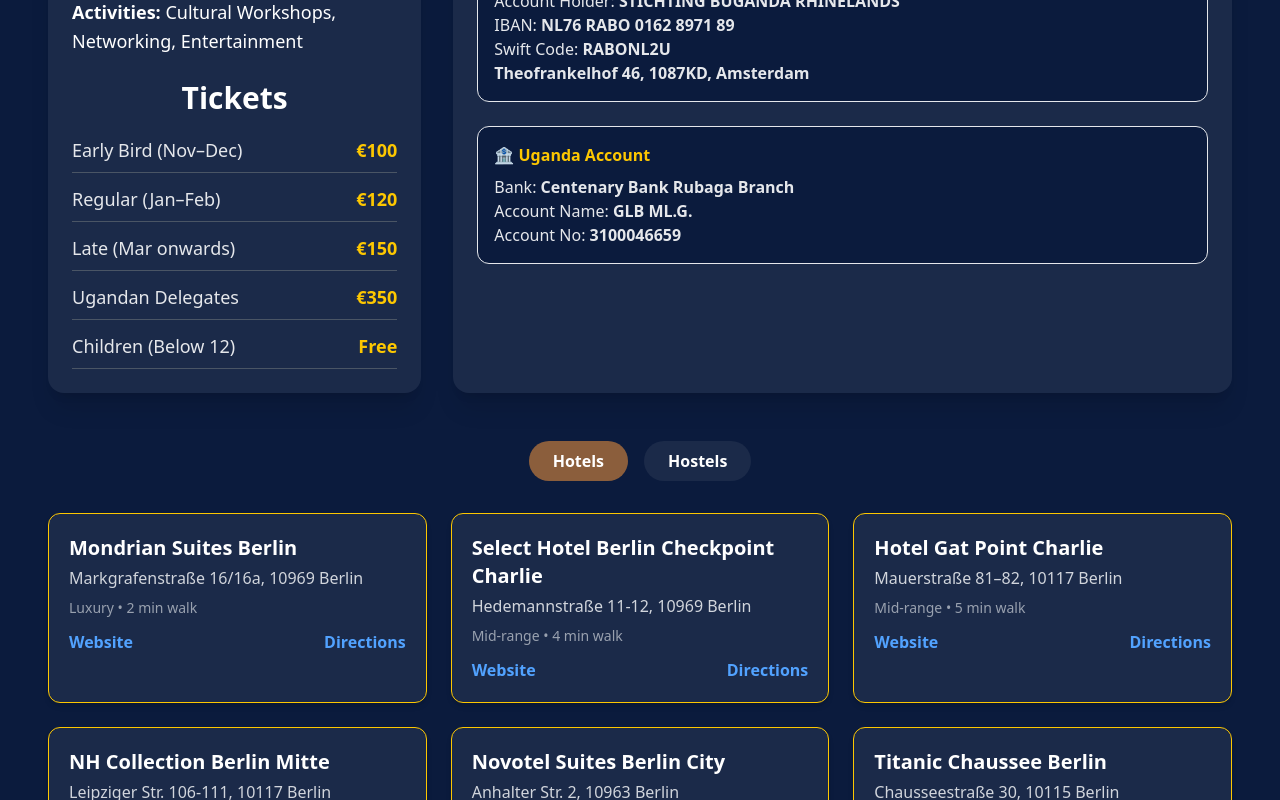
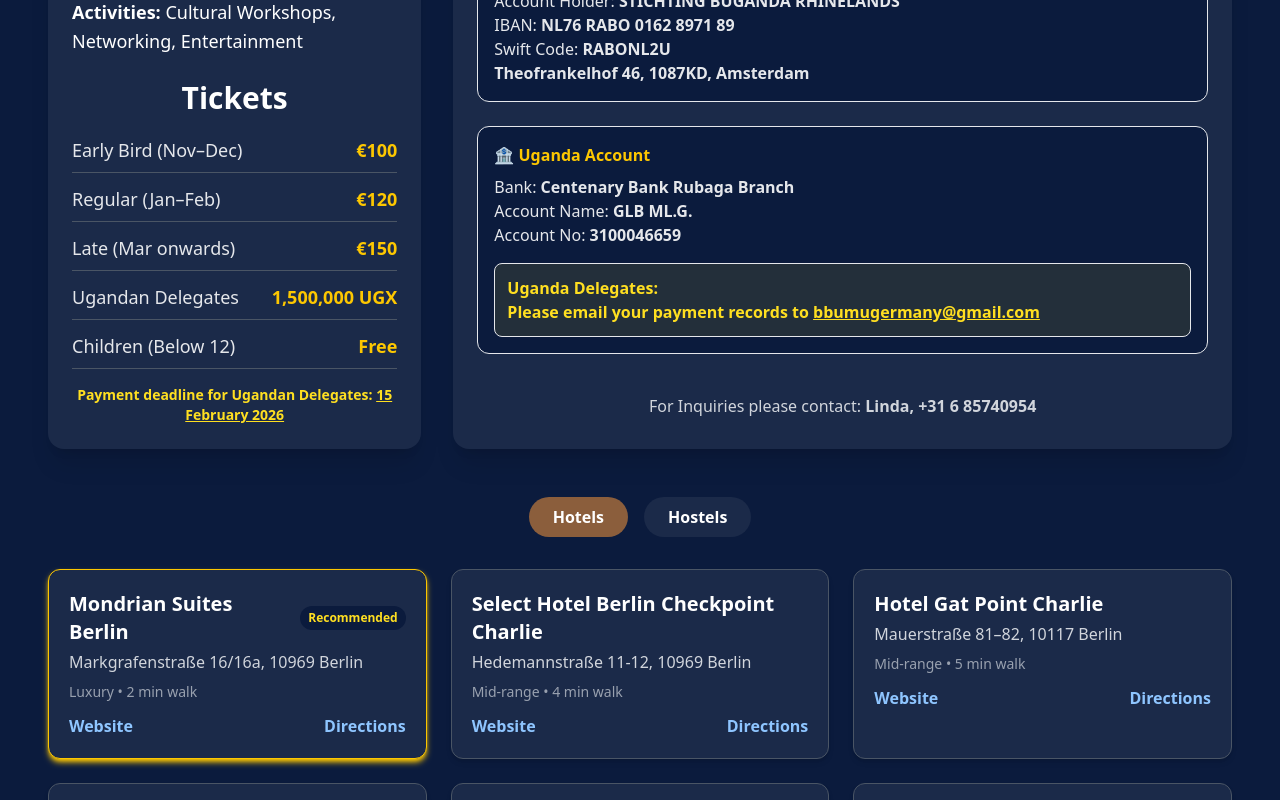
Before and after one commit to mperwe/bug-form_frontend, a React (Vite) app: page / in a window 1280 px wide. Shown: the part 1060-1860 px from the top of the page. Built offline with nearby package versions, Linux system fonts and the light colour scheme; the HTML template or start-up script is replaced by a standard one.

Commit message:
edit on ug delegates

```diff
--- a/src/pages/Home.jsx
+++ b/src/pages/Home.jsx
@@ -5,7 +5,12 @@
 export default function Home() {
   const [currentTime, setCurrentTime] = useState(new Date());
   const eventDate = new Date("May 22, 2026 00:00:00").getTime();
-  const [timeLeft, setTimeLeft] = useState({ days: 0, hours: 0, minutes: 0, seconds: 0 });
+  const [timeLeft, setTimeLeft] = useState({
+    days: 0,
+    hours: 0,
+    minutes: 0,
+    seconds: 0,
+  });
   const [activeFilter, setActiveFilter] = useState("hotels");
 
   useEffect(() => {
@@ -21,9 +26,14 @@
       }
 
       const days = Math.floor(distance / (1000 * 60 * 60 * 24));
-      const hours = Math.floor((distance % (1000 * 60 * 60 * 24)) / (1000 * 60 * 60));
-      const minutes = Math.floor((distance % (1000 * 60 * 60)) / (1000 * 60));
+      const hours = Math.floor(
+        (distance % (1000 * 60 * 60 * 24)) / (1000 * 60 * 60)
+      );
+      const minutes = Math.floor(
+        (distance % (1000 * 60 * 60)) / (1000 * 60)
+      );
       const seconds = Math.floor((distance % (1000 * 60)) / 1000);
+
       setTimeLeft({ days, hours, minutes, seconds });
     }, 1000);
 
@@ -31,58 +41,212 @@
   }, []);
 
   const formatTime = (num) => num.toString().padStart(2, "0");
-  const digitalTime = currentTime.toLocaleTimeString([], { hour: "2-digit", minute: "2-digit", second: "2-digit" });
-  const dateString = currentTime.toLocaleDateString("en-US", { weekday: "long", month: "long", day: "numeric", year: "numeric" });
 
+  const digitalTime = currentTime.toLocaleTimeString([], {
+    hour: "2-digit",
+    minute: "2-digit",
+    second: "2-digit",
+  });
+
+  const dateString = currentTime.toLocaleDateString("en-US", {
+    weekday: "long",
+    month: "long",
+    day: "numeric",
+    year: "numeric",
+  });
+
+  //
+  // HOTELS LIST
+  //
   const hotels = [
-    { name: "Mondrian Suites Berlin", address: "Markgrafenstraße 16/16a, 10969 Berlin", url: "https://www.mondriansuites.com/", directions: "https://www.google.com/maps/dir//Mondrian+Suites+Berlin/", type: "Luxury", distance: "2 min walk" },
-    { name: "Select Hotel Berlin Checkpoint Charlie", address: "Hedemannstraße 11-12, 10969 Berlin", url: "https://www.select-hotels.com/en/hotel/select-hotel-berlin-checkpoint-charlie/", directions: "https://www.google.com/maps/dir//Select+Hotel+Berlin+Checkpoint+Charlie/", type: "Mid-range", distance: "4 min walk" },
-    { name: "Hotel Gat Point Charlie", address: "Mauerstraße 81–82, 10117 Berlin", url: "https://www.hotelgatpointcharlie.com/", directions: "https://www.google.com/maps/dir//Hotel+Gat+Point+Charlie/", type: "Mid-range", distance: "5 min walk" },
-    { name: "NH Collection Berlin Mitte", address: "Leipziger Str. 106-111, 10117 Berlin", url: "https://www.nh-hotels.com/hotel/nh-collection-berlin-mitte-checkpoint-charlie", directions: "https://www.google.com/maps/dir//NH+Collection+Berlin+Mitte/", type: "Luxury", distance: "6 min walk" },
-    { name: "Novotel Suites Berlin City", address: "Anhalter Str. 2, 10963 Berlin", url: "https://all.accor.com/hotel/3745/index.en.shtml", directions: "https://www.google.com/maps/dir//Novotel+Suites+Berlin+City+Potsdamer+Platz/", type: "Mid-range", distance: "9 min walk" },
-    { name: "Titanic Chaussee Berlin", address: "Chausseestraße 30, 10115 Berlin", url: "https://www.titanic.com.tr/titanic-chaussee-berlin", directions: "https://www.google.com/maps/dir//Titanic+Chaussee+Berlin/", type: "Luxury", distance: "10 min walk" },
-    { name: "Adina Apartment Hotel Berlin", address: "Krausenstraße 35-36, 10117 Berlin", url: "https://www.adinahotels.com/de/apartments/berlin-checkpoint-charlie/", directions: "https://www.google.com/maps/dir//Adina+Apartment+Hotel+Berlin/", type: "Luxury", distance: "10 min walk" },
-    { name: "Mövenpick Hotel Berlin", address: "Schöneberger Str. 3, 10963 Berlin", url: "https://www.movenpick.com/", directions: "https://www.google.com/maps/dir//Mövenpick+Hotel+Berlin/", type: "Luxury", distance: "10 min walk" },
-    { name: "Hilton Berlin", address: "Mohrenstraße 30, 10117 Berlin", url: "https://www.hilton.com/en/hotels/berhitw-hilton-berlin/", directions: "https://www.google.com/maps/dir//Hilton+Berlin/", type: "Luxury", distance: "15 min walk" }
+    {
+      name: "Mondrian Suites Berlin",
+      address: "Markgrafenstraße 16/16a, 10969 Berlin",
+      url: "https://www.mondriansuites.com/",
+      directions: "https://www.google.com/maps/dir//Mondrian+Suites+Berlin/",
+      type: "Luxury",
+      distance: "2 min walk",
+      recommended: true,
+    },
+    {
+      name: "Select Hotel Berlin Checkpoint Charlie",
+      address: "Hedemannstraße 11-12, 10969 Berlin",
+      url: "https://www.select-hotels.com/en/hotel/select-hotel-berlin-checkpoint-charlie/",
+      directions:
+        "https://www.google.com/maps/dir//Select+Hotel+Berlin+Checkpoint+Charlie/",
+      type: "Mid-range",
+      distance: "4 min walk",
+    },
+    {
+      name: "Hotel Gat Point Charlie",
+      address: "Mauerstraße 81–82, 10117 Berlin",
+      url: "https://www.hotelgatpointcharlie.com/",
+      directions:
+        "https://www.google.com/maps/dir//Hotel+Gat+Point+Charlie/",
+      type: "Mid-range",
+      distance: "5 min walk",
+    },
+    {
+      name: "NH Collection Berlin Mitte",
+      address: "Leipziger Str. 106-111, 10117 Berlin",
+      url: "https://www.nh-hotels.com/hotel/nh-collection-berlin-mitte-checkpoint-charlie",
+      directions:
+        "https://www.google.com/maps/dir//NH+Collection+Berlin+Mitte/",
+      type: "Luxury",
+      distance: "6 min walk",
+    },
+    {
+      name: "Novotel Suites Berlin City",
+      address: "Anhalter Str. 2, 10963 Berlin",
+      url: "https://all.accor.com/hotel/3745/index.en.shtml",
+      directions:
+        "https://www.google.com/maps/dir//Novotel+Suites+Berlin+City+Potsdamer+Platz/",
+      type: "Mid-range",
+      distance: "9 min walk",
+    },
+    {
+      name: "Titanic Chaussee Berlin",
+      address: "Chausseestraße 30, 10115 Berlin",
+      url: "https://www.titanic.com.tr/titanic-chaussee-berlin",
+      directions:
+        "https://www.google.com/maps/dir//Titanic+Chaussee+Berlin/",
+      type: "Luxury",
+      distance: "10 min walk",
+    },
+    {
+      name: "Adina Apartment Hotel Berlin",
+      address: "Krausenstraße 35-36, 10117 Berlin",
+      url: "https://www.adinahotels.com/de/apartments/berlin-checkpoint-charlie/",
+      directions:
+        "https://www.google.com/maps/dir//Adina+Apartment+Hotel+Berlin/",
+      type: "Luxury",
+      distance: "10 min walk",
+    },
+    {
+      name: "Mövenpick Hotel Berlin",
+      address: "Schöneberger Str. 3, 10963 Berlin",
+      url: "https://www.movenpick.com/",
+      directions:
+        "https://www.google.com/maps/dir//Mövenpick+Hotel+Berlin/",
+      type: "Luxury",
+      distance: "10 min walk",
+    },
+    {
+      name: "Hilton Berlin",
+      address: "Mohrenstraße 30, 10117 Berlin",
+      url: "https://www.hilton.com/en/hotels/berhitw-hilton-berlin/",
+      directions: "https://www.google.com/maps/dir//Hilton+Berlin/",
+      type: "Luxury",
+      distance: "15 min walk",
+    },
   ];
 
+  const sortedHotels = hotels.sort(
+    (a, b) => (b.recommended ? 1 : 0) - (a.recommended ? 1 : 0)
+  );
+
+  //
+  // HOSTELS LIST
+  //
   const hostels = [
-    { name: "Check In Hostel Berlin", address: "Markgrafenstraße 68, 10969 Berlin", url: "https://www.booking.com/hotel/de/check-in-hostel-berlin.html", directions: "https://www.google.com/maps/dir//Check+In+Hostel+Berlin/", type: "Budget", distance: "2 min walk" },
-    { name: "Nena Hostel Berlin Mitte", address: "Provinzstraße 16, Berlin", url: "https://www.nena-apartments.de/en/locations/berlin/nena-hostel-berlin-mitte/", directions: "https://www.google.com/maps/dir//Nena+Hostel+Berlin+Mitte/", type: "Budget", distance: "5 min walk" },
-    { name: "Generator Berlin Mitte", address: "Berlin Mitte", url: "https://staygenerator.com/hostels/berlin/mitte?lang=en-GB", directions: "https://www.google.com/maps/dir//Generator+Berlin+Mitte/", type: "Budget", distance: "7 min walk" },
-    { name: "Heart of Gold Hostel Berlin", address: "Berlin Mitte", url: "https://www.heartofgold-hostel.de/", directions: "https://www.google.com/maps/dir//Heart+of+Gold+Hostel+Berlin/", type: "Budget", distance: "8 min walk" },
-    { name: "Metropol Hostel Berlin", address: "Berlin Kreuzberg", url: "https://www.momondo.com/hotels/berlin/Metropol-Hostel-Berlin.mhd349548.ksp", directions: "https://www.google.com/maps/dir//Metropol+Hostel+Berlin/", type: "Budget", distance: "10 min walk" },
-    { name: "Ballhaus Berlin Hostel", address: "Chausseestraße 102, Berlin", url: "https://www.ballist-haus-berlin-hostel.de/", directions: "https://www.google.com/maps/dir//Ballhaus+Berlin+Hostel/", type: "Budget", distance: "11 min walk" },
-    { name: "Acama Hotel & Hostel Kreuzberg", address: "Tempelhofer Ufer 8/9, 10963 Berlin", url: "https://www.booking.com/hotel/de/acama-hotel-hostel-kreuzberg.html", directions: "https://www.google.com/maps/dir//acama+Hotel+%26+Hostel+Kreuzberg/", type: "Budget", distance: "12 min walk" },
-    { name: "36 Rooms Hostel Berlin Kreuzberg", address: "Spreewaldplatz 8, 10999 Berlin", url: "https://www.booking.com/hotel/de/36-rooms-berlin-kreuzberg.html", directions: "https://www.google.com/maps/dir//36+Rooms+Hostel+Berlin/", type: "Budget", distance: "15 min walk" }
+    {
+      name: "Check In Hostel Berlin",
+      address: "Markgrafenstraße 68, 10969 Berlin",
+      url: "https://www.booking.com/hotel/de/check-in-hostel-berlin.html",
+      directions: "https://www.google.com/maps/dir//Check+In+Hostel+Berlin/",
+      type: "Budget",
+      distance: "2 min walk",
+    },
+    {
+      name: "Nena Hostel Berlin Mitte",
+      address: "Provinzstraße 16, Berlin",
+      url: "https://www.nena-apartments.de/en/locations/berlin/nena-hostel-berlin-mitte/",
+      directions: "https://www.google.com/maps/dir//Nena+Hostel+Berlin+Mitte/",
+      type: "Budget",
+      distance: "5 min walk",
+    },
+    {
+      name: "Generator Berlin Mitte",
+      address: "Berlin Mitte",
+      url: "https://staygenerator.com/hostels/berlin/mitte?lang=en-GB",
+      directions: "https://www.google.com/maps/dir//Generator+Berlin+Mitte/",
+      type: "Budget",
+      distance: "7 min walk",
+    },
+    {
+      name: "Heart of Gold Hostel Berlin",
+      address: "Berlin Mitte",
+      url: "https://www.heartofgold-hostel.de/",
+      directions:
+        "https://www.google.com/maps/dir//Heart+of+Gold+Hostel+Berlin/",
+      type: "Budget",
+      distance: "8 min walk",
+    },
+    {
+      name: "Metropol Hostel Berlin",
+      address: "Berlin Kreuzberg",
+      url: "https://www.momondo.com/hotels/berlin/Metropol-Hostel-Berlin.mhd349548.ksp",
+      directions:
+        "https://www.google.com/maps/dir//Metropol+Hostel+Berlin/",
+      type: "Budget",
+      distance: "10 min walk",
+    },
+    {
+      name: "Ballhaus Berlin Hostel",
+      address: "Chausseestraße 102, Berlin",
+      url: "https://www.ballist-haus-berlin-hostel.de/",
+      directions:
+        "https://www.google.com/maps/dir//Ballhaus+Berlin+Hostel/",
+      type: "Budget",
+      distance: "11 min walk",
+    },
+    {
+      name: "Acama Hotel & Hostel Kreuzberg",
+      address: "Tempelhofer Ufer 8/9, 10963 Berlin",
+      url: "https://www.booking.com/hotel/de/acama-hotel-hostel-kreuzberg.html",
+      directions:
+        "https://www.google.com/maps/dir//acama+Hotel+%26+Hostel+Kreuzberg/",
+      type: "Budget",
+      distance: "12 min walk",
+    },
+    {
+      name: "36 Rooms Hostel Berlin Kreuzberg",
+      address: "Spreewaldplatz 8, 10999 Berlin",
+      url: "https://www.booking.com/hotel/de/36-rooms-berlin-kreuzberg.html",
+      directions:
+        "https://www.google.com/maps/dir//36+Rooms+Hostel+Berlin/",
+      type: "Budget",
+      distance: "15 min walk",
+    },
   ];
 
+  //
+  // TICKETS
+  //
   const tickets = [
     { type: "Early Bird (Nov–Dec)", price: "€100" },
     { type: "Regular (Jan–Feb)", price: "€120" },
     { type: "Late (Mar onwards)", price: "€150" },
-    { type: "Ugandan Delegates", price: "€350" },
-    { type: "Children (Below 12)", price: "Free" }
+    { type: "Ugandan Delegates", price: "1,500,000 UGX" },
+    { type: "Children (Below 12)", price: "Free" },
   ];
 
   return (
     <div className="flex flex-col min-h-screen bg-[#0B1B3D] text-white">
       <Navbar />
 
-  {/* Hero Section */}
+      {/* HERO SECTION */}
       <section
         className="relative bg-white text-[#0B1B3D] pt-32 pb-32 px-4 flex items-center justify-center"
         style={{
           backgroundImage: "url('/bbeco.jpg')",
-    backgroundSize: "cover",           // cover entire hero
-    backgroundPosition: "center 30%",  // shift image slightly down
+          backgroundSize: "cover",
+          backgroundPosition: "center 30%",
           backgroundRepeat: "no-repeat",
         }}
       >
-  {/* Overlay: lighten image + subtle dark gradient */}
         <div className="absolute inset-0 bg-gradient-to-b from-white/80 via-white/60 to-black/20"></div>
 
-  {/* Hero content */}
         <div className="relative max-w-3xl text-center">
           <h1 className="text-3xl md:text-5xl font-extrabold uppercase tracking-wide mb-3 text-black">
             Buganda Bumu European Convention
@@ -91,18 +255,26 @@
             Hosted by the Berlin Chapter in Berlin, Germany
           </p>
           <p className="text-sm md:text-base mb-4 text-gray-600">
-      Celebrate our heritage, connect with the community, and experience an unforgettable European Convention!
+            Celebrate our heritage, connect with the community, and experience
+            an unforgettable European Convention!
           </p>
           <p className="text-blue-900 text-lg md:text-xl font-bold mb-6">
             May 22–24, 2026 | Gloria Events Center, Berlin
           </p>
 
-    {/* Countdown Timer */}
+          {/* COUNTDOWN */}
           <div className="flex flex-wrap justify-center gap-4 mb-6">
             {["Days", "Hours", "Minutes", "Seconds"].map((unit, i) => (
-        <div key={i} className="flex flex-col items-center bg-[#F5E6D3]/20 rounded-2xl p-3 w-20 shadow-lg border border-[#0B1B3D]">
-          <span className="text-2xl font-extrabold text-[#8B5E3C]">{formatTime(timeLeft[unit.toLowerCase()])}</span>
-          <span className="text-xs md:text-sm text-[#8B5E3C] uppercase">{unit}</span>
+              <div
+                key={i}
+                className="flex flex-col items-center bg-[#F5E6D3]/20 rounded-2xl p-3 w-20 shadow-lg border border-[#0B1B3D]"
+              >
+                <span className="text-2xl font-extrabold text-[#8B5E3C]">
+                  {formatTime(timeLeft[unit.toLowerCase()])}
+                </span>
+                <span className="text-xs md:text-sm text-[#8B5E3C] uppercase">
+                  {unit}
+                </span>
               </div>
             ))}
           </div>
@@ -122,96 +294,199 @@
         </div>
       </section>
 
-
-
-
-
-      {/* Main Content */}
+      {/* MAIN CONTENT */}
       <main className="flex-grow py-12 px-4 sm:px-6 md:px-12">
         <div className="max-w-7xl mx-auto grid grid-cols-1 md:grid-cols-3 gap-8">
-
-          {/* Convention & Tickets */}
+          {/* CONVENTION INFO */}
           <div className="bg-[#1B2A49] rounded-2xl p-6 shadow-xl hover:shadow-2xl transition">
-            <h2 className="text-3xl font-bold mb-5 text-white text-center">Convention 2026</h2>
-            <p className="text-2xl font-extrabold mb-4 text-center text-gray-200">"Preserving Heritage & Navigating Modernity in the Diaspora"</p>
+            <h2 className="text-3xl font-bold mb-5 text-white text-center">
+              Convention 2026
+            </h2>
+            <p className="text-2xl font-extrabold mb-4 text-center text-gray-200">
+              "Preserving Heritage & Navigating Modernity in the Diaspora"
+            </p>
 
             <ul className="text-lg space-y-2 leading-relaxed mb-6">
-              <li><strong>Date:</strong> May 22–24, 2026</li>
-              <li><strong>Location:</strong> Gloria Events Center, Markgrafenstraße 67, 10969 Berlin</li>
-              <li><strong>Activities:</strong> Cultural Workshops, Networking, Entertainment</li>
+              <li>
+                <strong>Date:</strong> May 22–24, 2026
+              </li>
+              <li>
+                <strong>Location:</strong> Gloria Events Center,
+                Markgrafenstraße 67, 10969 Berlin
+              </li>
+              <li>
+                <strong>Activities:</strong> Cultural Workshops, Networking,
+                Entertainment
+              </li>
             </ul>
 
-            <h2 className="text-3xl font-bold mb-5 text-white text-center">Tickets</h2>
+            <h2 className="text-3xl font-bold mb-5 text-white text-center">
+              Tickets
+            </h2>
             <ul className="space-y-3 text-gray-200 text-lg">
               {tickets.map((ticket, i) => (
-                <li key={i} className="flex justify-between border-b border-gray-600 pb-2">{ticket.type} <span className="text-yellow-400 font-semibold">{ticket.price}</span></li>
+                <li
+                  key={i}
+                  className="flex justify-between border-b border-gray-600 pb-2"
+                >
+                  {ticket.type}{" "}
+                  <span className="text-yellow-400 font-semibold">
+                    {ticket.price}
+                  </span>
+                </li>
               ))}
             </ul>
+
+            {/* DISCLAIMER ADDED HERE — NOTHING REMOVED ABOVE */}
+            <p className="mt-4 text-yellow-300 text-sm text-center font-semibold">
+              Payment deadline for Ugandan Delegates:{" "}
+              <span className="underline">15 February 2026</span>
+            </p>
           </div>
 
-          {/* Payment Methods */}
+          {/* PAYMENT METHODS */}
           <div className="bg-[#1B2A49] rounded-2xl p-6 shadow-xl hover:shadow-2xl transition md:col-span-2">
-            <h2 className="text-3xl font-bold mb-5 text-white text-center">Payment Methods</h2>
+            <h2 className="text-3xl font-bold mb-5 text-white text-center">
+              Payment Methods
+            </h2>
+
             <div className="space-y-6 text-gray-200">
               <div className="bg-[#0B1B3D] p-4 rounded-xl border border-white-400">
                 <h3 className="text-yellow-400 font-bold mb-2">💻 PayPal</h3>
                 <p>frankmperwe@gmail.com</p>
-                <p className="text-xs italic text-yellow-300 mt-1">⚠️ Include purpose: <strong>BBECO BERLIN 2026</strong></p>
-              </div>
-              <div className="bg-[#0B1B3D] p-4 rounded-xl border border-white-400">
-                <h3 className="text-yellow-400 font-bold mb-2">🏦 Netherlands Account</h3>
-                <p>Bank: <strong>Rabobank</strong></p>
-                <p>Account Holder: <strong>STICHTING BUGANDA RHINELANDS</strong></p>
-                <p>IBAN: <strong>NL76 RABO 0162 8971 89</strong></p>
-                <p>Swift Code: <strong>RABONL2U</strong></p>
-                <p><strong>Theofrankelhof 46, 1087KD, Amsterdam</strong></p>
+                <p className="text-xs italic text-yellow-300 mt-1">
+                  ⚠️ Include purpose: <strong>BBECO BERLIN 2026</strong>
+                </p>
               </div>
 
               <div className="bg-[#0B1B3D] p-4 rounded-xl border border-white-400">
-                <h3 className="text-yellow-400 font-bold mb-2">🏦 Uganda Account</h3>
-                <p>Bank: <strong>Centenary Bank Rubaga Branch</strong></p>
-                <p>Account Name: <strong>GLB ML.G.</strong></p>
-                <p>Account No: <strong>3100046659</strong></p>
-
+                <h3 className="text-yellow-400 font-bold mb-2">
+                  🏦 Netherlands Account
+                </h3>
+                <p>
+                  Bank: <strong>Rabobank</strong>
+                </p>
+                <p>
+                  Account Holder: <strong>STICHTING BUGANDA RHINELANDS</strong>
+                </p>
+                <p>
+                  IBAN: <strong>NL76 RABO 0162 8971 89</strong>
+                </p>
+                <p>
+                  Swift Code: <strong>RABONL2U</strong>
+                </p>
+                <p>
+                  <strong>Theofrankelhof 46, 1087KD, Amsterdam</strong>
+                </p>
               </div>
 
+              <div className="bg-[#0B1B3D] p-4 rounded-xl border border-white-400">
+                <h3 className="text-yellow-400 font-bold mb-2">
+                  🏦 Uganda Account
+                </h3>
+
+                <p>
+                  Bank: <strong>Centenary Bank Rubaga Branch</strong>
+                </p>
+                <p>
+                  Account Name: <strong>GLB ML.G.</strong>
+                </p>
+                <p>
+                  Account No: <strong>3100046659</strong>
+                </p>
+
+                <div className="mt-4 p-3 bg-yellow-300/10 border border-white-300 rounded-lg">
+                  <p className="text-yellow-300 font-semibold">
+                    Uganda Delegates:
+                    <br />
+                    Please email your payment records to{" "}
+                    <span className="underline">bbumugermany@gmail.com</span>
+                  </p>
+                </div>
+              </div>
+
+              <div className="text-center text-gray-300 pt-4">
+                <p>
+                  For Inquiries please contact:{" "}
+                  <strong>Linda, +31 6 85740954</strong>
+                </p>
+              </div>
             </div>
           </div>
         </div>
 
-        {/* Filters */}
+        {/* FILTERS */}
         <div className="mt-12 max-w-7xl mx-auto flex justify-center gap-4">
           <button
             onClick={() => setActiveFilter("hotels")}
-            className={`px-6 py-2 rounded-full font-bold ${activeFilter === "hotels" ? "bg-[#8B5E3C]" : "bg-[#1B2A49]"} hover:bg-[#8B5E3C] transition`}
+            className={`px-6 py-2 rounded-full font-bold ${
+              activeFilter === "hotels"
+                ? "bg-[#8B5E3C]"
+                : "bg-[#1B2A49]"
+            } hover:bg-[#8B5E3C] transition`}
           >
             Hotels
           </button>
           <button
             onClick={() => setActiveFilter("hostels")}
-            className={`px-6 py-2 rounded-full font-bold ${activeFilter === "hostels" ? "bg-[#8B5E3C]" : "bg-[#1B2A49]"} hover:bg-[#8B5E3C] transition`}
+            className={`px-6 py-2 rounded-full font-bold ${
+              activeFilter === "hostels"
+                ? "bg-[#8B5E3C]"
+                : "bg-[#1B2A49]"
+            } hover:bg-[#8B5E3C] transition`}
           >
             Hostels
           </button>
         </div>
 
-        {/* List */}
+        {/* HOTEL / HOSTEL LIST */}
         <section className="mt-8 max-w-7xl mx-auto">
           <div className="grid grid-cols-1 sm:grid-cols-2 lg:grid-cols-3 gap-6">
-            {(activeFilter === "hotels" ? hotels : hostels).map((place, i) => (
+            {(activeFilter === "hotels" ? sortedHotels : hostels).map(
+              (place, i) => (
                 <div
                   key={i}
-                className="bg-[#1B2A49] rounded-xl shadow-md p-5 border border-yellow-400 hover:shadow-lg hover:bg-[#8B5E3C] hover:text-white transition-all"
+                  className={`bg-[#1B2A49] rounded-xl shadow-md p-5 border ${
+                    place.recommended
+                      ? "border-yellow-400 shadow-yellow-400"
+                      : "border-gray-600"
+                  } hover:shadow-lg hover:bg-[#8B5E3C] hover:text-white transition-all`}
                 >
-                <h3 className="text-xl font-semibold mb-1">{place.name}</h3>
+                  <h3 className="text-xl font-semibold mb-1 flex items-center gap-2">
+                    {place.name}
+                    {place.recommended && (
+                      <span className="text-yellow-300 text-xs font-bold bg-[#0B1B3D] px-2 py-1 rounded-full">
+                        Recommended
+                      </span>
+                    )}
+                  </h3>
+
                   <p className="text-gray-300 mb-2">{place.address}</p>
-                <p className="text-gray-400 text-sm mb-3">{place.type} • {place.distance}</p>
+                  <p className="text-gray-400 text-sm mb-3">
+                    {place.type} • {place.distance}
+                  </p>
+
                   <div className="flex justify-between">
-                  <a href={place.url} target="_blank" rel="noopener noreferrer" className="text-blue-400 font-semibold hover:underline">Website</a>
-                  <a href={place.directions} target="_blank" rel="noopener noreferrer" className="text-blue-400 font-semibold hover:underline">Directions</a>
+                    <a
+                      href={place.url}
+                      target="_blank"
+                      rel="noopener noreferrer"
+                      className="text-blue-300 font-semibold hover:underline"
+                    >
+                      Website
+                    </a>
+                    <a
+                      href={place.directions}
+                      target="_blank"
+                      rel="noopener noreferrer"
+                      className="text-blue-300 font-semibold hover:underline"
+                    >
+                      Directions
+                    </a>
                   </div>
                 </div>
-            ))}
+              )
+            )}
           </div>
         </section>
       </main>
```
Lines whose indentation alone changed are shown as unchanged.
